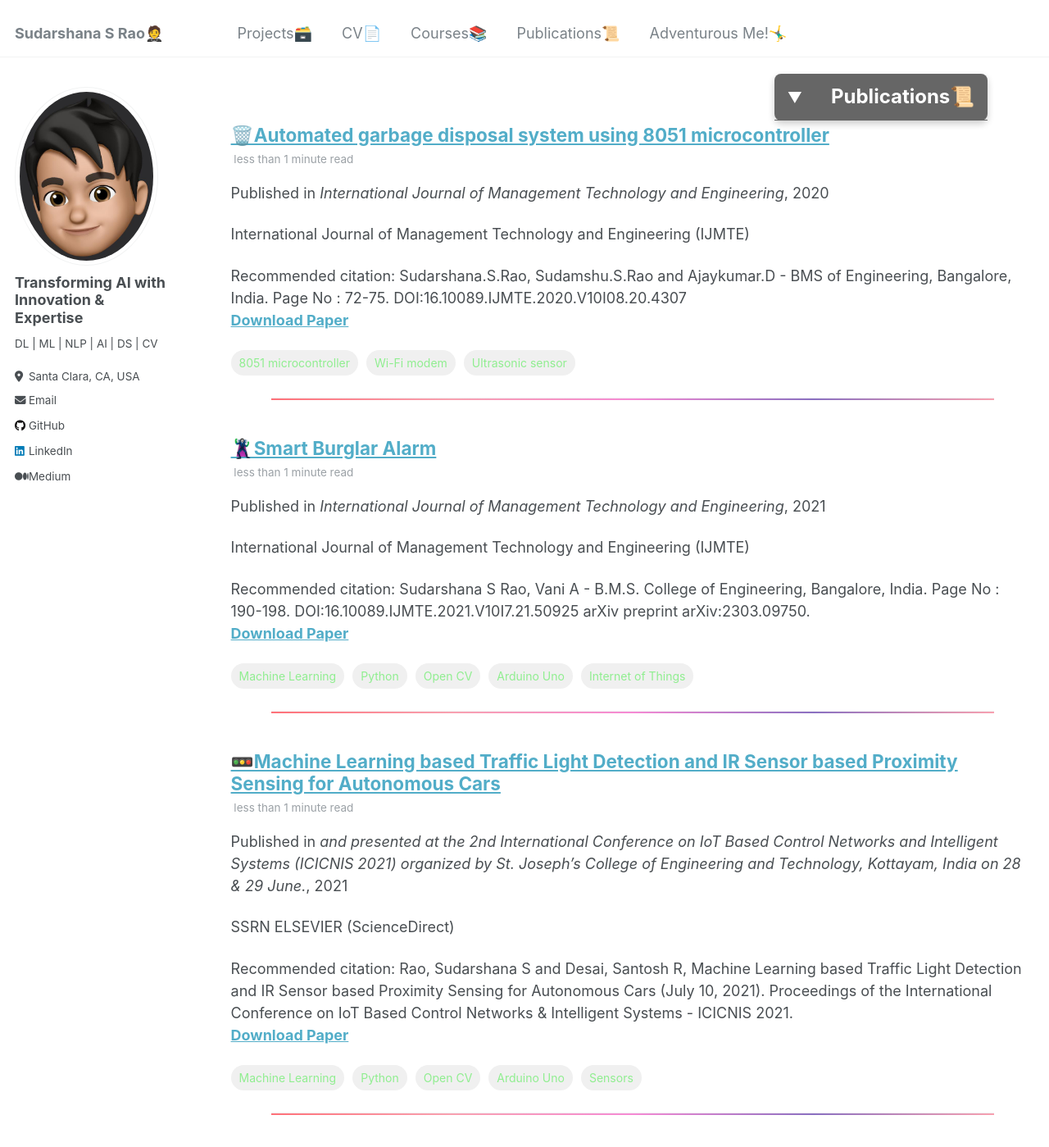
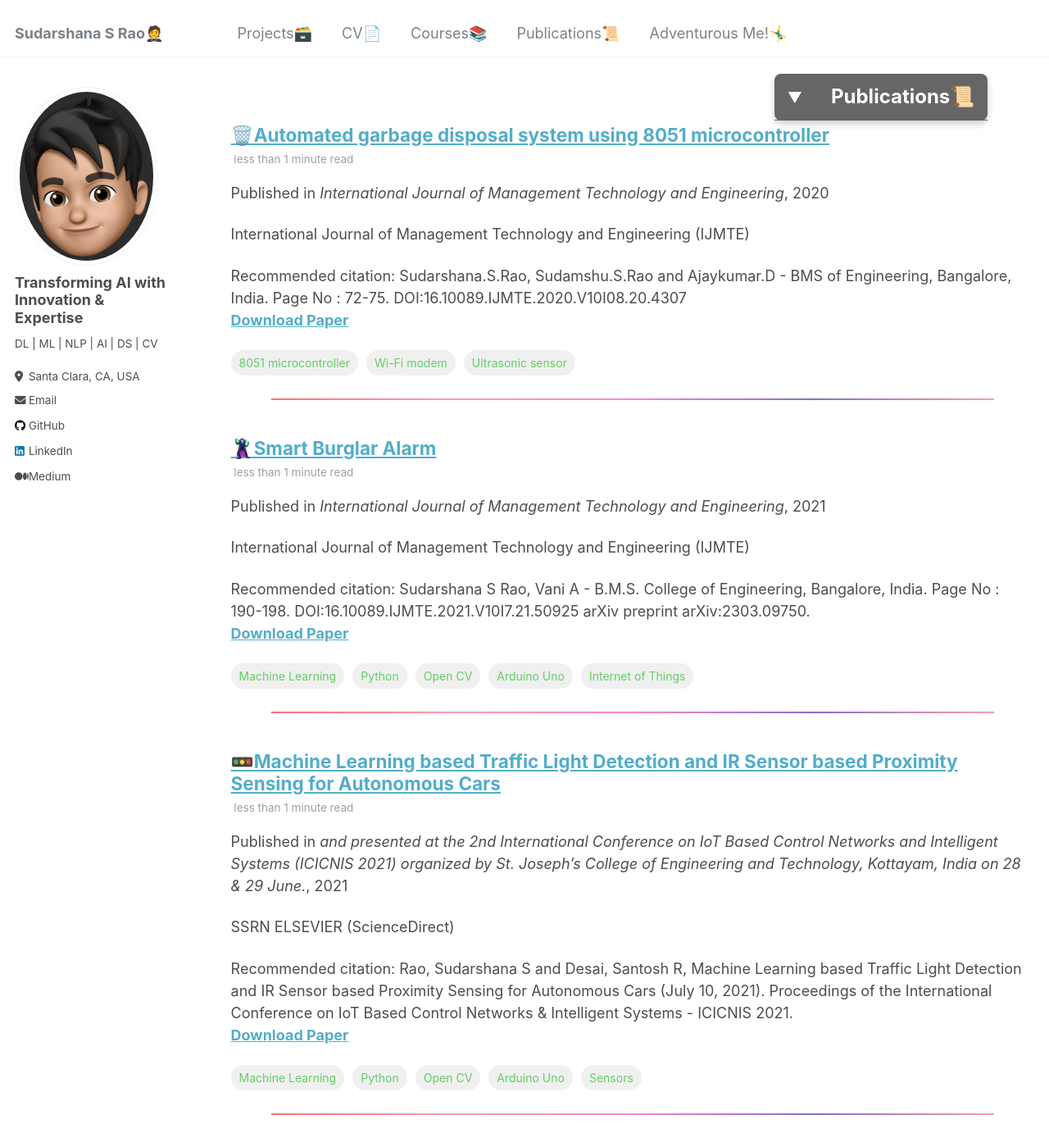
Before and after one commit to SudarshanaSRao/SudarshanaSRao.github.io, a Jekyll site: the page built from _pages/publications.md, in a window 1280 px wide and 1400 px high. Shown: the whole window at 82% size. Built offline with Jekyll 4.4.1, drawn with Linux system fonts in a browser that asks for light colours.

Commit message:
Update archive-single.html

```diff
--- a/_includes/archive-single.html
+++ b/_includes/archive-single.html
@@ -95,7 +95,7 @@
     background-color: #f0f0f0;
     border-radius: 25px; /* Makes it pill-like */
     font-size: 14px;
-    color: #90EE90; /* Tag text color */
+    color: #66CD66; /* Tag text color */
     transition: background-color 0.3s; /* Smooth background color change on hover */
   }
   .post-tags li:hover {
```
